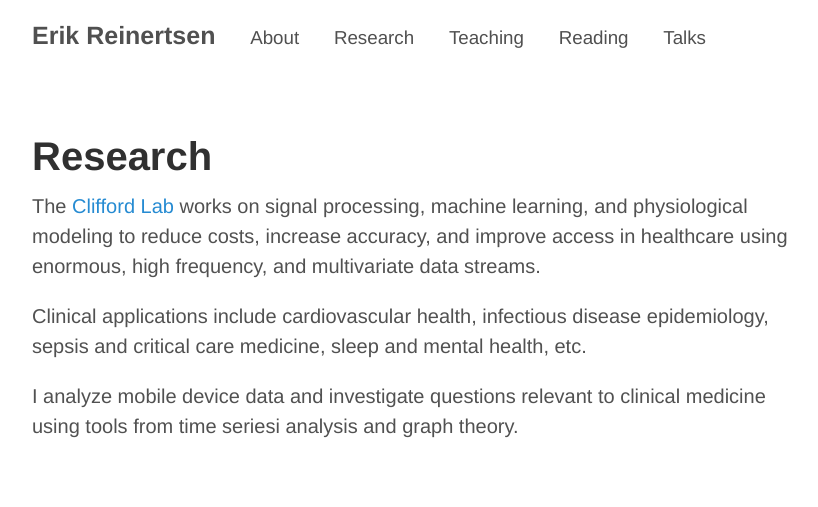
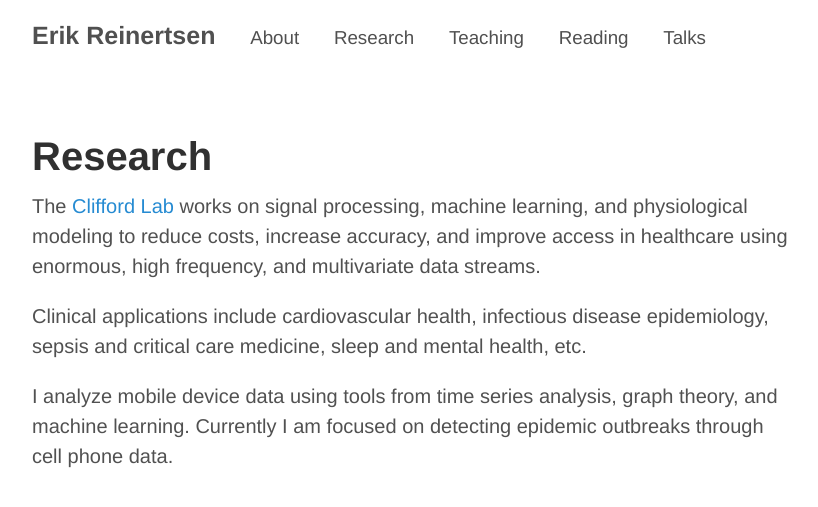
Before and after one commit to erikr/erikr.github.io, a Jekyll site: the page built from research.md, in a window 1280 px wide. Shown: the top 507 px of the page, without its empty margins (228-1046 px from the left). Built offline with Jekyll 4.4.1, drawn with Linux system fonts in a browser that asks for light colours; nearby versions of some CDN libraries.

Commit message:
revised research description

```diff
--- a/research.md
+++ b/research.md
@@ -8,4 +8,4 @@ The [Clifford Lab](http://gdclifford.info) works on signal processing, machine l
 
 Clinical applications include cardiovascular health, infectious disease epidemiology, sepsis and critical care medicine, sleep and mental health, etc.
 
-I analyze mobile device data and investigate questions relevant to clinical medicine using tools from time seriesi analysis and graph theory.
+ I analyze mobile device data using tools from time series analysis, graph theory, and machine learning. Currently I am focused on detecting epidemic outbreaks through cell phone data.
```
